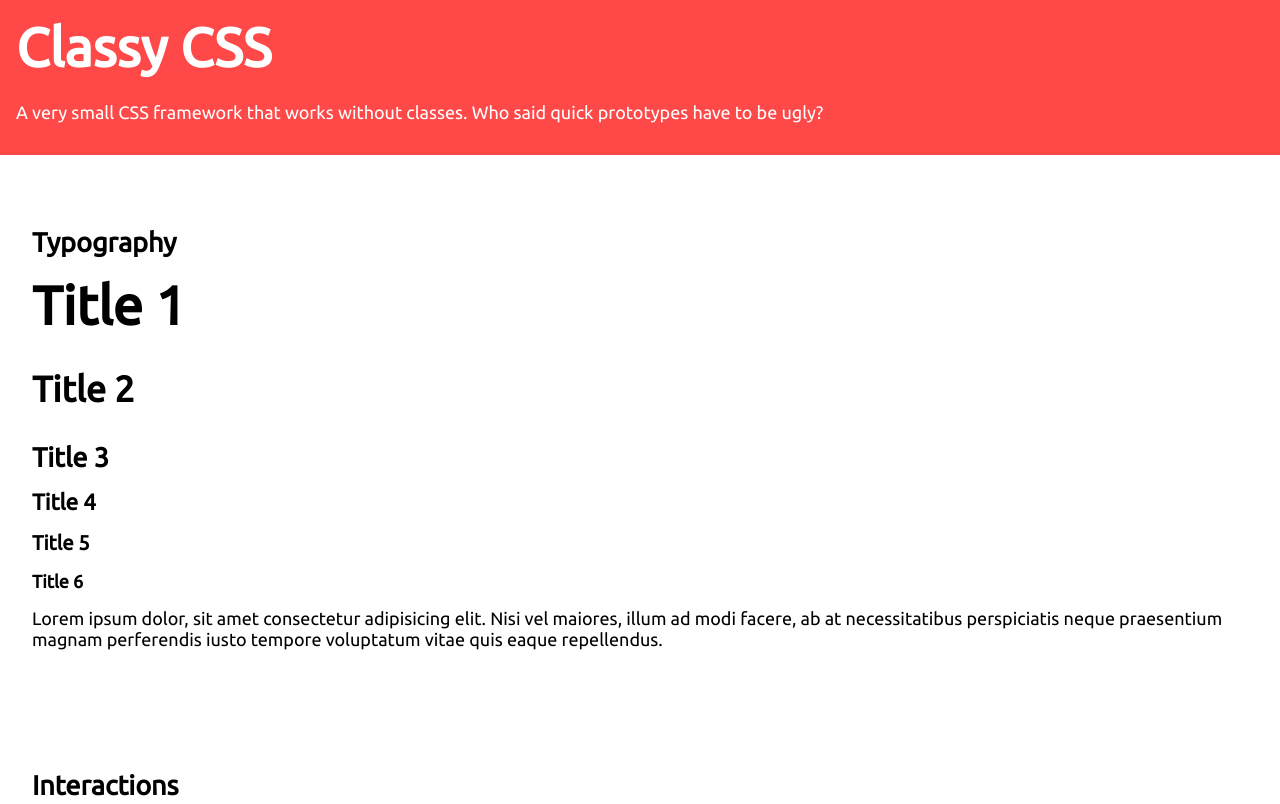
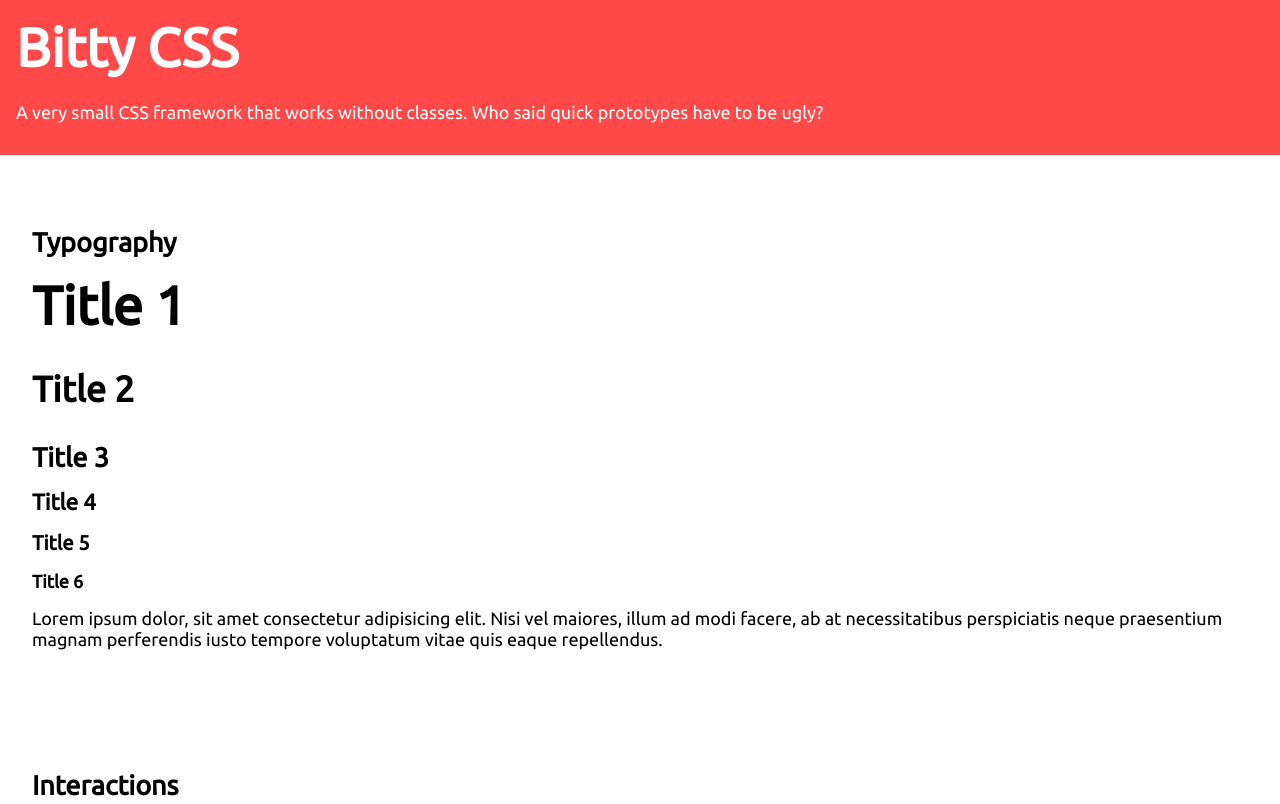
Before and after one commit to Kovee98/bitty-css, a website: page index.html in a window 1280 px wide. Shown: the top 804 px of the page. Drawn offline with nearby package versions, Linux system fonts and the light colour scheme; files that its build step writes are made by us from their sources.

```diff
--- a/index.html
+++ b/index.html
@@ -4,12 +4,12 @@
     <meta charset="UTF-8">
     <meta name="viewport" content="width=device-width, initial-scale=1.0">
     <meta http-equiv="X-UA-Compatible" content="ie=edge">
-    <title>CSS Tester</title>
+    <title>Bitty CSS</title>
     <link rel="stylesheet" href="dist/index.min.css">
 </head>
     <body>
         <header>
-            <h1>Classy CSS</h1>
+            <h1>Bitty CSS</h1>
             <p>A very small CSS framework that works without classes. Who said quick prototypes have to be ugly?</p>
         </header>
 
```
Also changed, not shown: package.json (added, +36 -0 lines), README.md, 3 other files.
